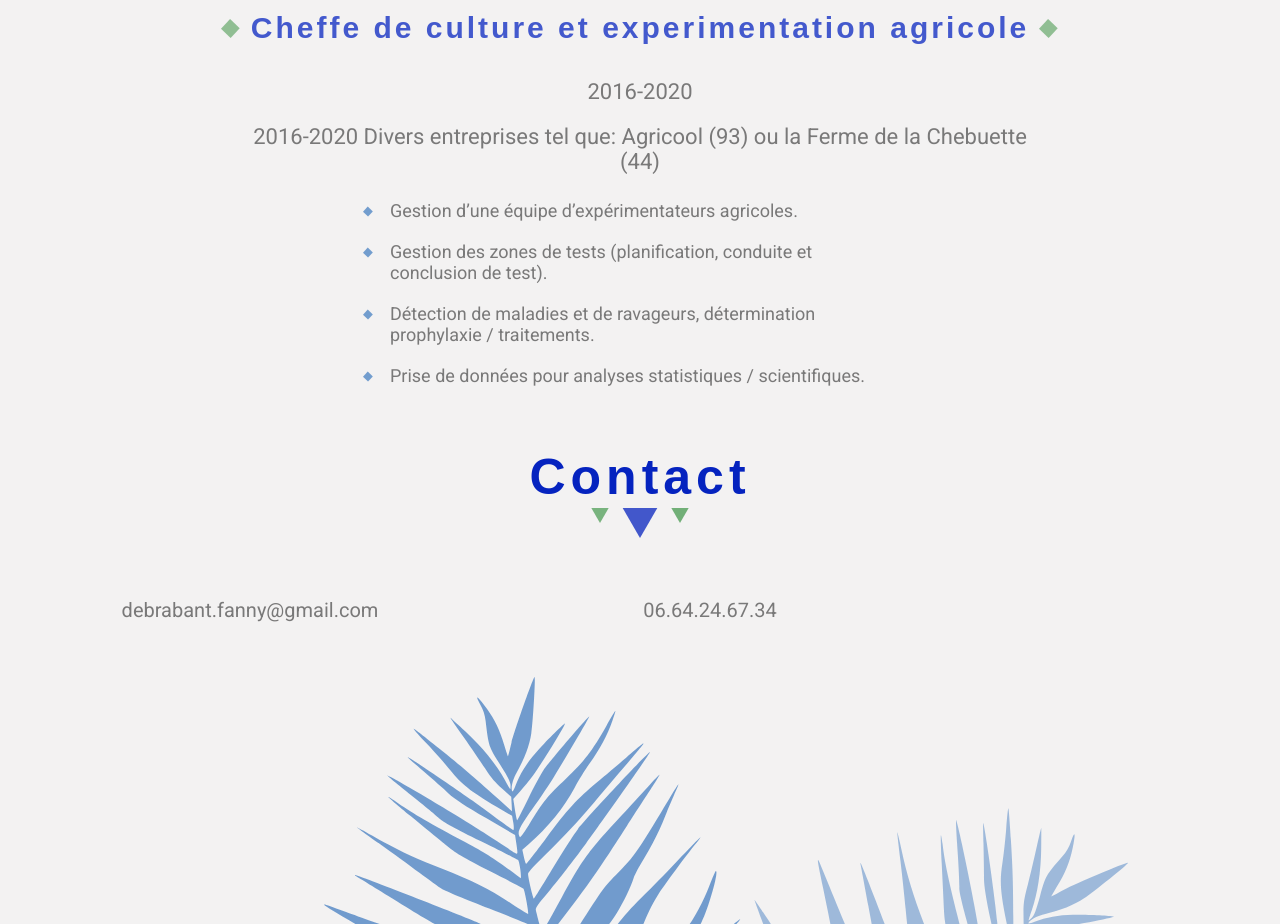
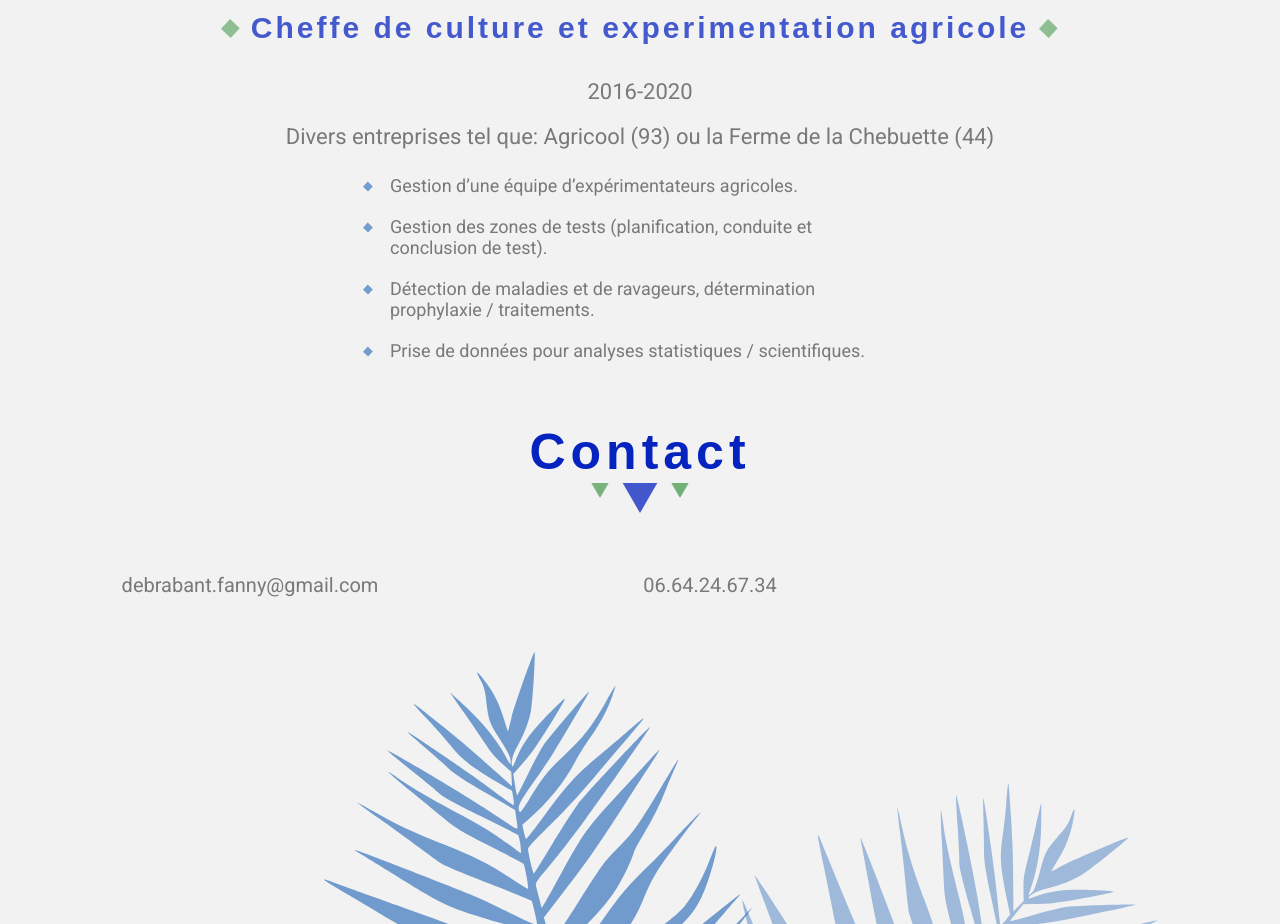
Before and after one commit to fdebrabant/portfolio, a React (Create React App) app: page / in a window 1280 px wide. Shown: the part 5000-5924 px from the top of the page. Built offline with nearby package versions, Linux system fonts and the light colour scheme; a web font is replaced by a local one.

Commit message:
fix experiences content

```diff
--- a/src/views/Experiences.jsx
+++ b/src/views/Experiences.jsx
@@ -15,7 +15,7 @@ export default function Experiences() {
             />
             <Text text='2016-2020'/>
             <Text
-                text='2016-2020 Divers entreprises tel que:
+                text='Divers entreprises tel que:
                 Agricool (93) ou la Ferme de la Chebuette (44)'
             />
             <List list={expeList.btsa} size='large'/>
```
